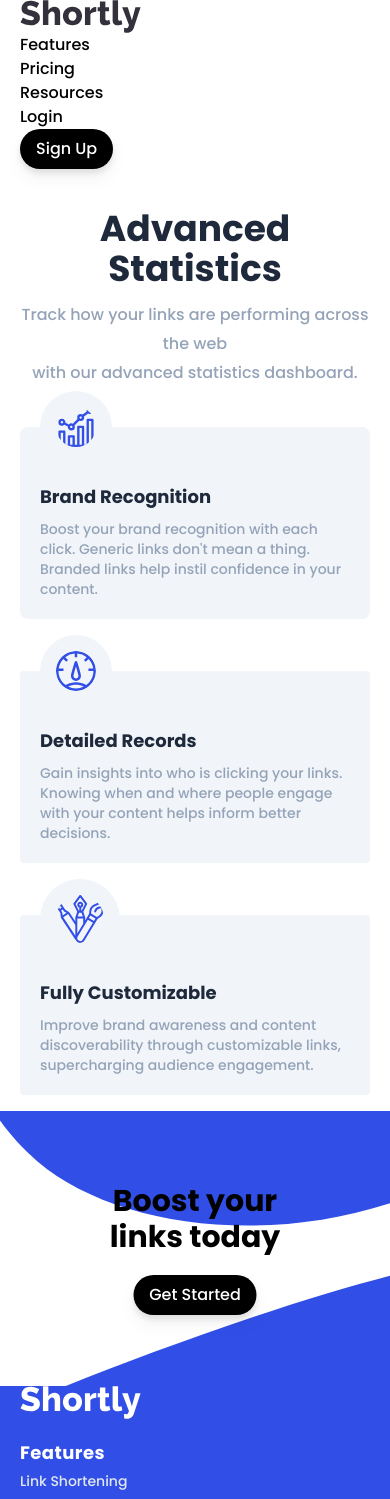
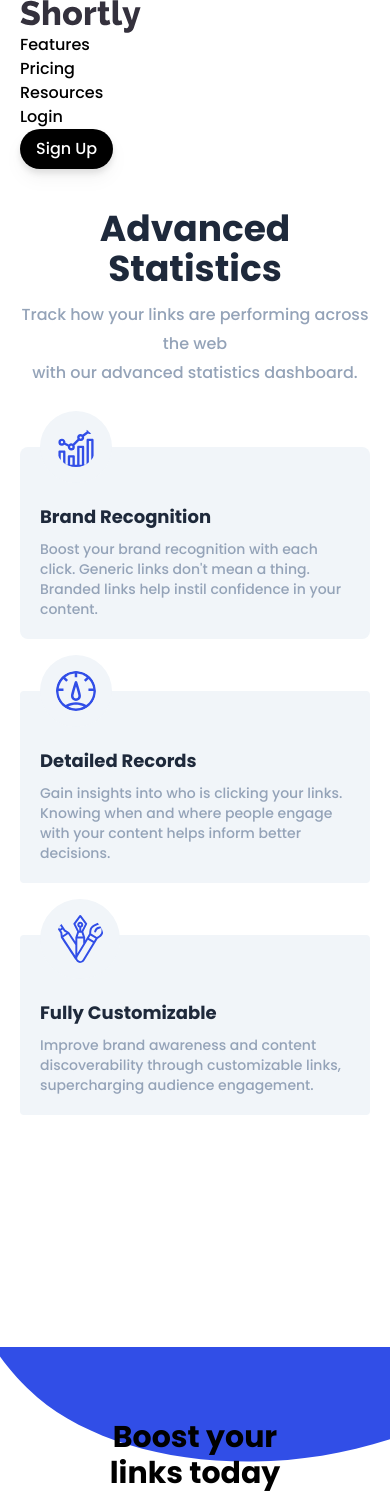
Before and after one commit to VolodymyrBlyntsov/Shortly, a React (Create React App) app: page / in a window 390 px wide. Shown: the top 1499 px of the page. Built offline with nearby package versions, Linux system fonts and the light colour scheme.

Commit message:
Shortly
* Improved information block analytics.

* Added mobile site support (applies to block analytics)

```diff
--- a/src/components/Advanced.jsx
+++ b/src/components/Advanced.jsx
@@ -6,14 +6,15 @@ import fully from '../images/icon-fully-customizable.svg'
 const Advanced = () => {
   return (
     <>
-        <section className="bg-white py-10 lg:py-20 mb-10">
+        <section className="bg-white py-10 lg:pt-20 mb-40">
           <div className="max-width">
             <h2 className="text-4xl font-bold text-slate-800 mb-3 text-center">Advanced Statistics</h2>
             <p className="text-slate-400 text-center mb-10 lg:mb-20"> Track how your links are performing across the web <br /> with our advanced statistics dashboard.</p>
 
-            <div className="card grid grid-cols-1 gap-5 md:grid-cols-2 lg:grid-cols-3">
+            <div className="relative card grid grid-cols-1 gap-5 md:grid-cols-2 lg:grid-cols-3">
+              <div className="line"></div>
 
-              <article className="bg-slate-100 p-5 rounded-lg">
+              <article className="bg-slate-100 p-5 rounded-lg mb-8 relative">
                 <img src={brand} alt="brand" className="p-4 -mt-14 bg-slate-100 rounded-full" />
                 <h3 className="text-slate-800 text-lg mt-5 mb-2 font-bold">Brand Recognition</h3>
                 <p className="text-slate-400 text-sm">
@@ -21,7 +22,7 @@ const Advanced = () => {
                 </p>
               </article>
 
-              <article className="bg-slate-100 p-5 rounded">
+              <article className="bg-slate-100 p-5 rounded mb-8 relative">
                 <img src={detailed} alt="detailed" className="p-4 -mt-14 bg-slate-100 rounded-full" />
                 <h3 className="text-slate-800 text-lg mt-5 mb-2 font-bold">Detailed Records</h3>
                 <p className="text-slate-400 text-sm">
@@ -29,7 +30,7 @@ const Advanced = () => {
                 </p>
               </article>
 
-              <article className="bg-slate-100 p-5 rounded">
+              <article className="bg-slate-100 p-5 rounded mb-8 relative">
                 <img src={fully} alt="fully" className="p-4 -mt-14 bg-slate-100 rounded-full" />
                 <h3 className="text-slate-800 text-lg mt-5 mb-2 font-bold">Fully Customizable</h3>
                 <p className="text-slate-400 text-sm">
--- a/src/index.css
+++ b/src/index.css
@@ -47,10 +47,17 @@ p {
   transform: translate(-50%, -50%);
 }
 
-.card article:nth-child(2) {
-  transform: translateY(2rem);
+@media (min-width: 1024px) {
+  .card article:nth-child(3) {
+    transform: translateY(2rem);
+  }
+
+  .card article:last-child {
+    transform: translateY(4rem);
+  }
+
+  .line {
+    @apply bg-[#314ee7] h-2 w-full absolute;
+    top: 50%;
+  }
 }
-
-.card article:nth-child(3) {
-  transform: translateY(4rem);
-}
```
